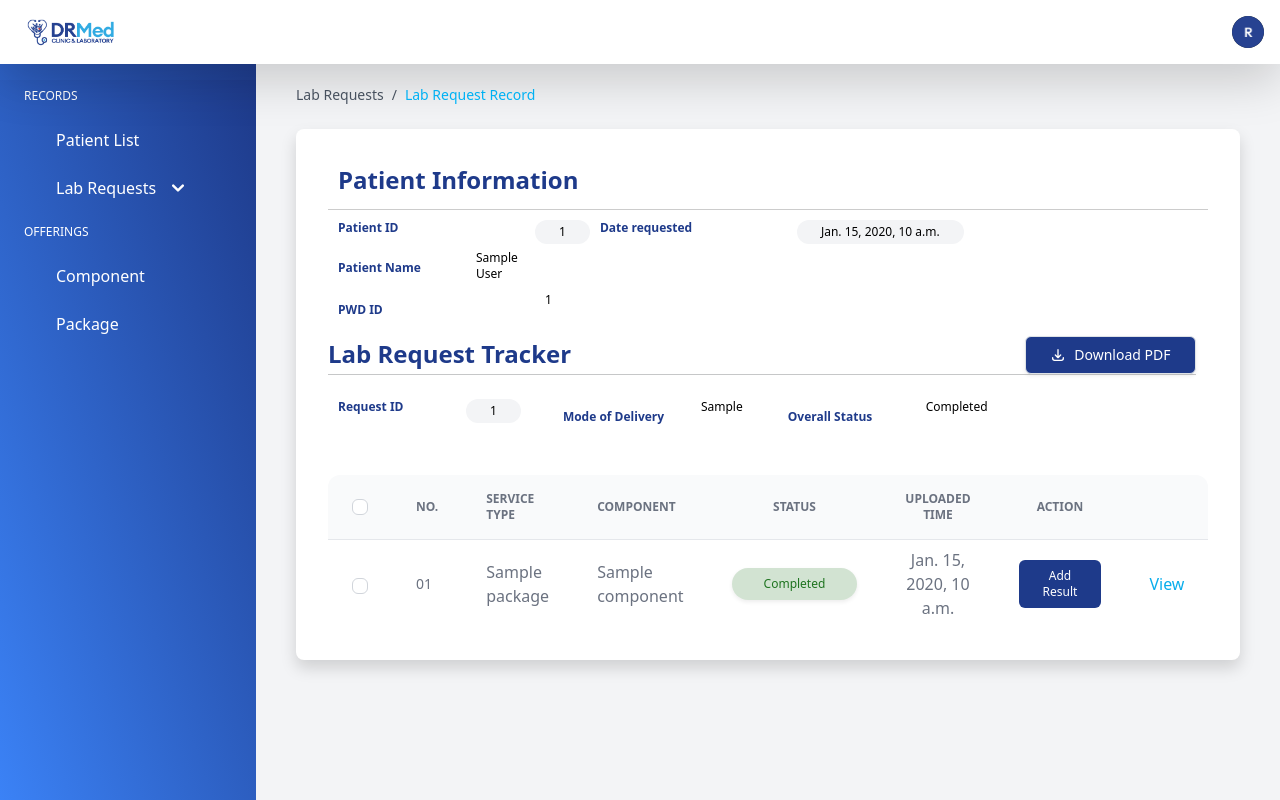
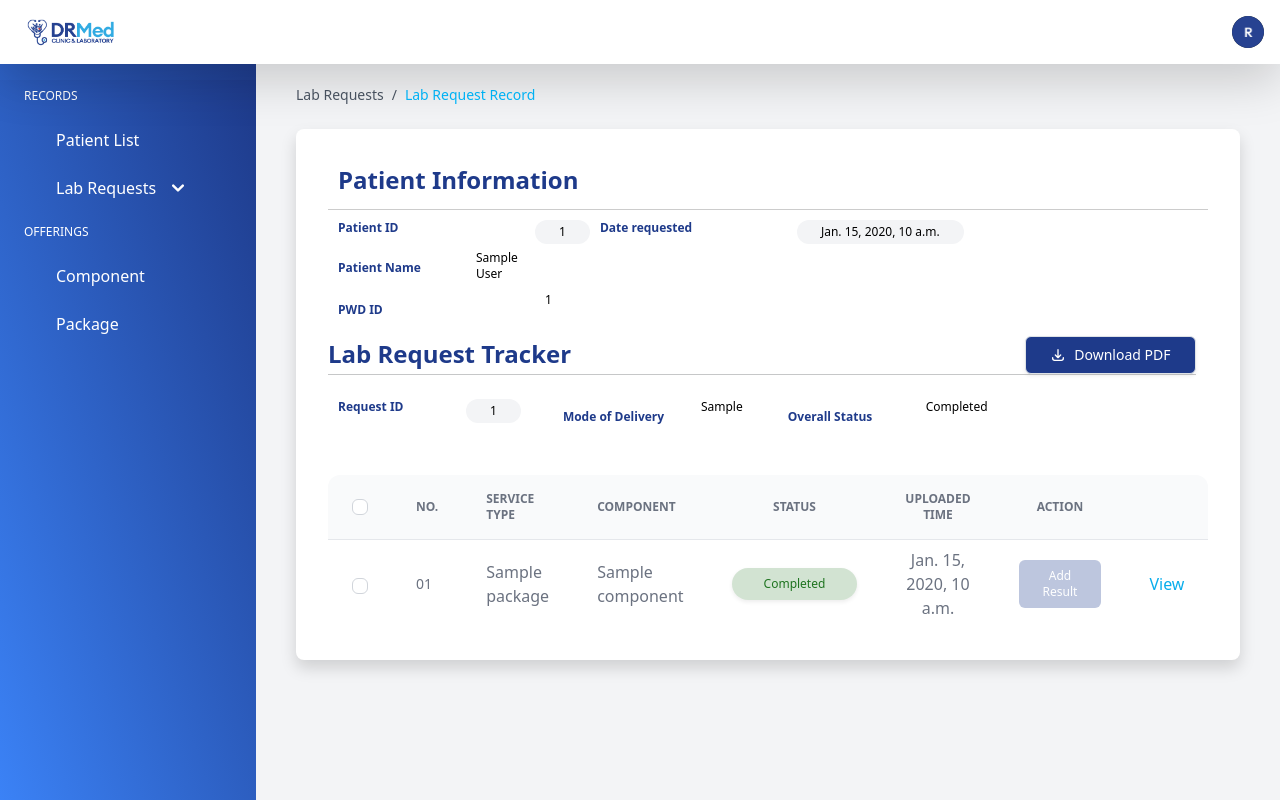
Before and after one commit to daveigh-abogado/drmedlab, a Django app: template labreqsys/templates/labreqsys/lab_request_details.html in a window 1280 px wide. Run offline with Django 5.2, Linux system fonts and the light colour scheme; the template is opened without the code that fills it: most values are stand-ins (such as "Sample title", 1, 10 or a date in 2020); style sheets or scripts are compiled from the project's sources; some libraries are stand-ins or nearby versions.

Commit message:
minor edits to add result buttons when completed

```diff
--- a/labreqsys/templates/labreqsys/lab_request_details.html
+++ b/labreqsys/templates/labreqsys/lab_request_details.html
@@ -269,7 +269,7 @@
                         </td>
                         <td class="px-6 py-2 text-center">
                             {% if line_item.request_status == 'Completed' %}
-                                <button class="px-4 py-2 rounded text-white font-medium bg-blue-900 text-xs cursor-not-allowed no-underline">
+                                <button class="px-4 py-2 rounded text-white font-medium bg-blue-900-30 text-xs cursor-not-allowed no-underline">
                                     Add Result
                                 </button>
                             {% else %}
--- a/theme/static/css/dist/styles.css
+++ b/theme/static/css/dist/styles.css
@@ -1527,6 +1527,10 @@ select {
   background-color: rgba(39, 66, 145, 0.1);
 }
 
+.bg-blue-900-30 {
+  background-color: rgba(39, 66, 145, 0.3);
+}
+
 .bg-blue-555 {
   background-color: rgba(188, 196, 221, 1.0);
 } /*added this for + template button*/
```
